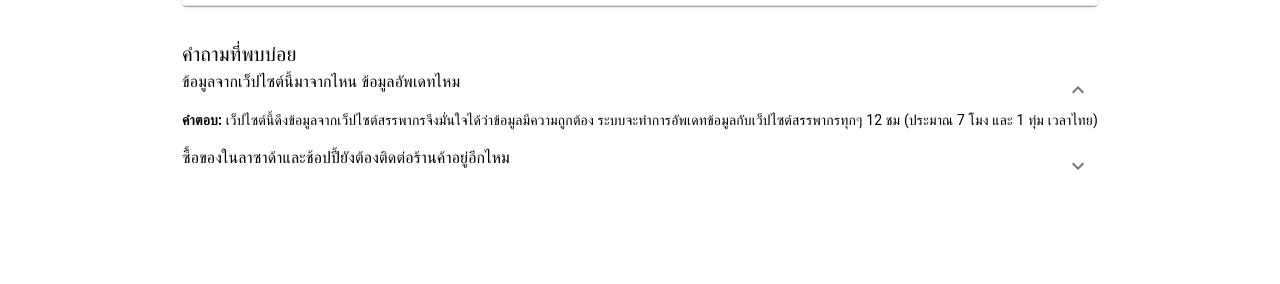
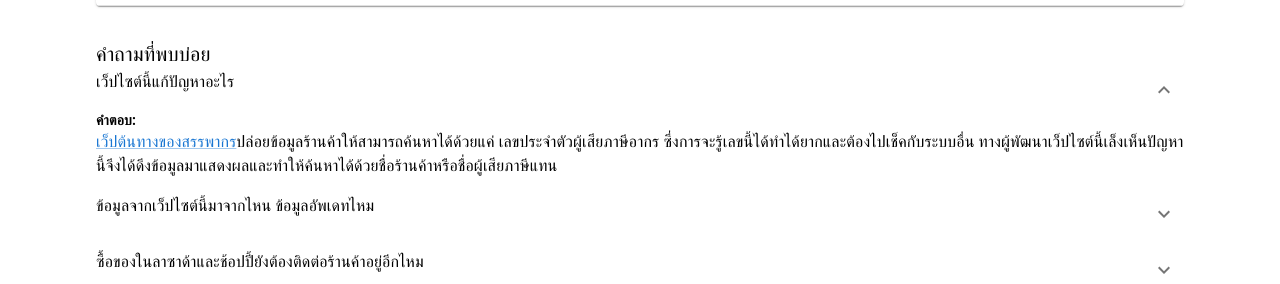
Before and after one commit to hspotlight/e-tax-invoice-website, a Next.js app: page / in a window 1280 px wide. Both pictures are taken after a click on the button 1036 px from the left and 393 px from the top of the page. Shown: the part 303-587 px from the top of the page. Built offline with nearby package versions, Linux system fonts and the light colour scheme; no server answers.

Commit message:
add link in faq

```diff
--- a/src/app/Faq.tsx
+++ b/src/app/Faq.tsx
@@ -1,40 +1,49 @@
 import KeyboardArrowUpIcon from "@mui/icons-material/KeyboardArrowUp";
 import KeyboardArrowDownIcon from "@mui/icons-material/KeyboardArrowDown";
-import { IconButton, Typography } from "@mui/material";
-import React from "react";
+import { IconButton, Link, Typography } from "@mui/material";
+import React, { ReactElement } from "react";
 
 type FaqItem = {
   question: string;
-  answer: string;
+  answer: ReactElement;
 };
 
 const faqItems: FaqItem[] = [
-  //   {
-  //     question: "เว็ปไซต์นี้แก้ปัญหาอะไร",
-  //     answer:
-  //       "เว็ปสรรพากรปล่อยข้อมูลร้านค้าให้สามารถค้นหาได้ด้วยแค่ เลขประจำตัวผู้เสียภาษีอากร ซึ่งการจะรู้เลขนี้ได้ทำได้ยากและต้องไปเช็คกับระบบอื่น ทางผู้พัฒนาเว็ปไซต์นี้เล็งเห็นปัญหานี้จึงได้ดึงข้อมูลมาแสดงผลและทำให้ค้นหาได้ด้วยชื่อร้านค้าหรือชื่อผู้เสียภาษีแทน",
-  //   },
+  {
+    question: "เว็ปไซต์นี้แก้ปัญหาอะไร",
+    answer: (
+      <Typography>
+        <Link href="https://etax.rd.go.th/etax_staticpage/app/#/index/registered#top" target="_blank" rel="noopener">
+          เว็ปต้นทางของสรรพากร
+        </Link>
+        ปล่อยข้อมูลร้านค้าให้สามารถค้นหาได้ด้วยแค่ เลขประจำตัวผู้เสียภาษีอากร
+        ซึ่งการจะรู้เลขนี้ได้ทำได้ยากและต้องไปเช็คกับระบบอื่น
+        ทางผู้พัฒนาเว็ปไซต์นี้เล็งเห็นปัญหานี้จึงได้ดึงข้อมูลมาแสดงผลและทำให้ค้นหาได้ด้วยชื่อร้านค้าหรือชื่อผู้เสียภาษีแทน
+      </Typography>
+    ),
+  },
   {
     question: "ข้อมูลจากเว็ปไซต์นี้มาจากไหน ข้อมูลอัพเดทไหม",
-    answer:
-      "เว็ปไซต์นี้ดึงข้อมูลจากเว็ปไซต์สรรพากรจึงมั่นใจได้ว่าข้อมูลมีความถูกต้อง ระบบจะทำการอัพเดทข้อมูลกับเว็ปไซต์สรรพากรทุกๆ 12 ชม (ประมาณ 7 โมง และ 1 ทุ่ม เวลาไทย)",
+    answer: (
+      <>
+        เว็ปไซต์นี้ดึงข้อมูลจากเว็ปไซต์สรรพากรจึงมั่นใจได้ว่าข้อมูลมีความถูกต้อง
+        ระบบจะทำการอัพเดทข้อมูลกับเว็ปไซต์สรรพากรทุกๆ 12 ชม (ประมาณ 7 โมง และ
+        1ทุ่ม เวลาไทย)
+      </>
+    ),
   },
   {
     question: "ซื้อของในลาซาด้าและช้อปปี้ยังต้องติดต่อร้านค้าอยู่อีกไหม",
-    answer: "ยังต้องตรวจสอบกับทางร้านค้าอีกทีหนึ่งว่าร้านค้าสามารถออกในให้ได้ไหม",
-    // (
-    //   <div>
-    //     สามารถศึกษาเพิ่มเติมได้ที่{" "}
-    //     <a href="https://www.lazada.co.th/helpcenter/easy-e-receipt-235588.html">
-    //       ลิ้งนี้
-    //     </a>
-    //   </div>
-    // ),
-  },
-  // {
-  //     question: "ลาซาด้าและลาซาด้า express ในระบบมันมีความหมายอย่างไร",
-  //     answer: "คือใบเสร็จที่ออกให้เมื่อทำการใช้บริการของเขา เช่นจ่ายค่าธรรมเนียมการจ่ายค่าไฟ หรือ การจ่ายค่าบริการขนส่ง",
-  // },
+    answer: (
+      <>
+        ยังต้องตรวจสอบกับทางร้านค้าอีกทีหนึ่งว่าร้านค้าสามารถออกในให้ได้ไหม
+        สามารถศึกษาเพิ่มเติมได้ที่{" "}
+        <Link href="https://www.lazada.co.th/helpcenter/easy-e-receipt-235588.html" target="_blank" rel="noopener">
+          ลิ้งนี้
+        </Link>
+      </>
+    ),
+  }
 ];
 
 const FaqItem = ({ item }: { item: FaqItem }) => {
```
